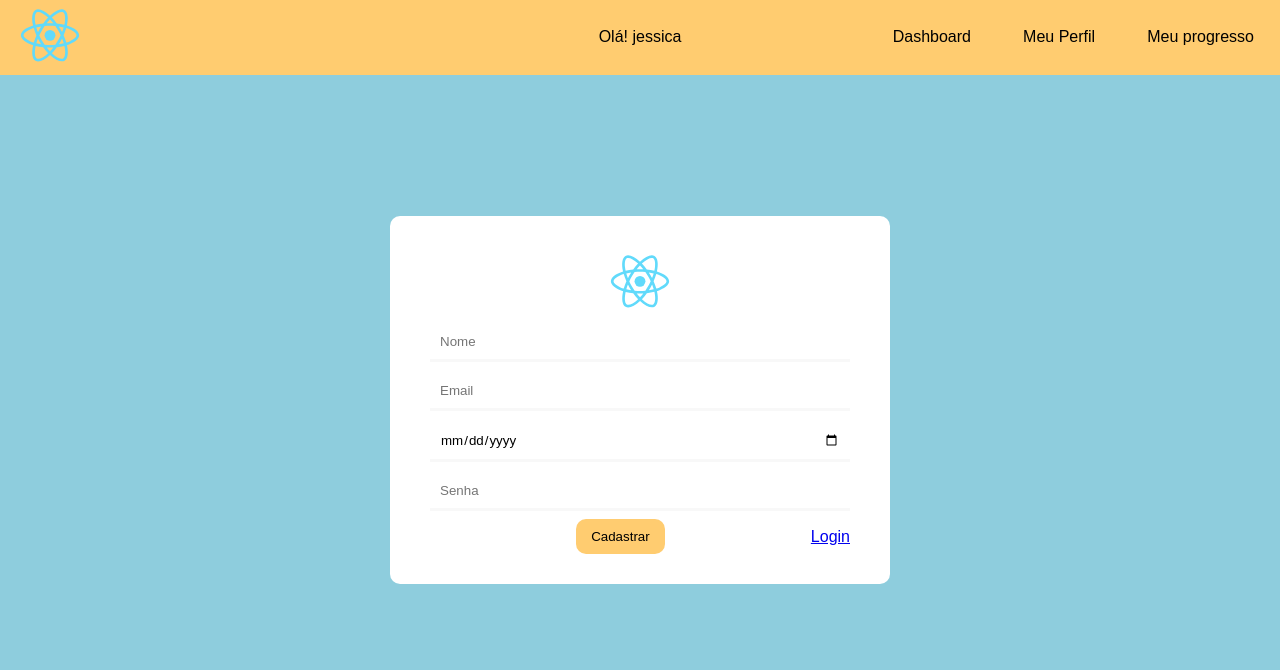
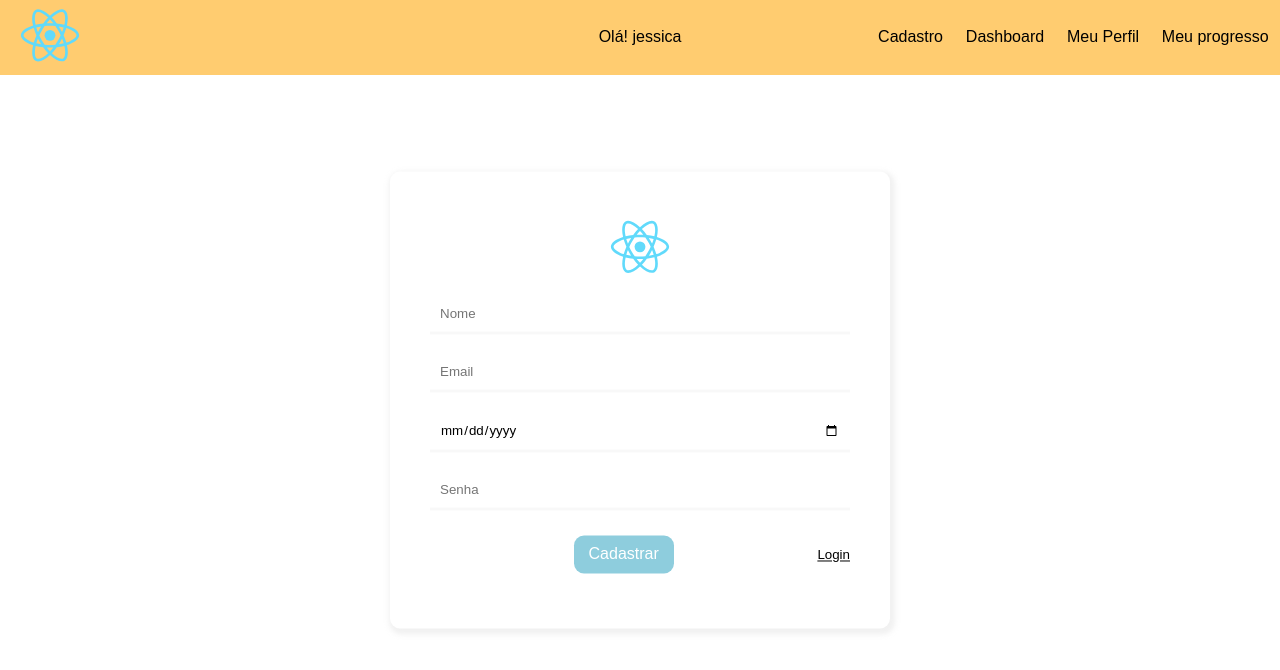
Before and after one commit to jessicapinheiro-s/meu-app-do-react-ativ-exte, a React (Create React App) app: page / in a window 1280 px wide. Shown: the top 670 px of the page. Built offline with nearby package versions, Linux system fonts and the light colour scheme.

Commit message:
reajustando caminhos (Rout React)

```diff
--- a/package.json
+++ b/package.json
@@ -10,6 +10,7 @@
     "@types/node": "^16.18.61",
     "@types/react": "^18.2.37",
     "@types/react-dom": "^18.2.15",
+    "@types/react-router-dom": "^5.3.3",
     "react": "^18.2.0",
     "react-dom": "^18.2.0",
     "react-router-dom": "^6.18.0",
--- a/src/App.tsx
+++ b/src/App.tsx
@@ -1,41 +1,21 @@
-import React from "react"
-import { BrowserRouter as Router, Route, Link, Routes } from 'react-router-dom';
+import React from 'react';
+import { BrowserRouter as Router, Route, Routes } from 'react-router-dom';
+//rotas
 import Dashboard from './Pages/dashboard';
 import MeuPerfil from './Pages/meuPerfil';
 import MeuProgresso from './Pages/meuProgresso';
 import Cadastro from './Pages/cadastro'
-import './style.css';
+import './styles/style.css';
 
 
 function App() {
   return (
-    <Router>
-      <ul>
-        <li>
-          <Link to='/dashboard'></Link>
-        </li>
-        <li>
-          <Link to='/meuPerfil'></Link>
-        </li>
-        <li>
-          <Link to='/meuProgresso'></Link>
-        </li>
-      </ul>
-      <Routes>
-        <Route path='/'>
-          <Cadastro/>
-        </Route>
-        <Route path='/dashboard'>
-          <Dashboard/>
-        </Route>
-        <Route path='/meuPerfil'>
-          <MeuPerfil/>
-        </Route>
-        <Route path='/meuProgresso'>
-          <MeuProgresso/>
-        </Route>
-      </Routes>
-    </Router>
+    <Routes>
+      <Route path='/' element={<Cadastro/>} />
+      <Route path='/dashboard' element={<Dashboard/>} />
+      <Route path='/meuPerfil' element={<MeuPerfil/>} />
+      <Route path='/meuProgresso' element={<MeuProgresso/>} />
+    </Routes>
   );
 }
 
--- a/src/components/buttons/button.tsx
+++ b/src/components/buttons/button.tsx
@@ -6,7 +6,6 @@ interface buttonProps{
 
 }
 function handleClick(){
-
     console.log('asdas');
 }
 
--- a/src/components/form/form.tsx
+++ b/src/components/form/form.tsx
@@ -20,7 +20,9 @@ export default function Formulario(props: any) {
                     <Button className='button-cadastrar'>
                         Cadastrar
                     </Button>
-                    <a href="#">Login</a>
+                    <Button className="button-login">
+                        Login
+                    </Button>
                 </div>
             </div>
         </div>
--- a/src/components/header/header.tsx
+++ b/src/components/header/header.tsx
@@ -1,4 +1,5 @@
 import React from 'react';
+import { Link } from 'react-router-dom';
 import logo from '../../imgs/logo.svg';
 import '../../styles/style.css';
 
@@ -11,9 +12,18 @@ export default function MenuHeader(props: any) {
             <p className='saudacoes'>Olá! {props.nome}</p>
             <nav className='nav-menu-header'>
                 <ul>
-                    <li><a href="/">Dashboard</a></li>
-                    <li><a href='/'>Meu Perfil</a></li>
-                    <li><a href="/">Meu progresso</a></li>
+                    <li>
+                        <Link to='/'>Cadastro</Link>
+                    </li>
+                    <li>
+                        <Link to='/dashboard'>Dashboard</Link>
+                    </li>
+                    <li>
+                        <Link to='/meuPerfil'>Meu Perfil</Link>
+                    </li>
+                    <li>
+                        <Link to='/meuProgresso'>Meu progresso</Link>
+                    </li>
                 </ul>
             </nav>
         </header>
--- a/src/index.tsx
+++ b/src/index.tsx
@@ -1,8 +1,11 @@
 import React from 'react';
-import ReactDOM from 'react-dom/client';
+import ReactDOM from 'react-dom';
 import App from './App';
+import { BrowserRouter as Router } from 'react-router-dom';
+
 
 //config router
+/*
 import {
   createBrowserRouter, RouterProvider
 } from "react-router-dom";
@@ -39,4 +42,11 @@ root.render(
   <React.StrictMode>
     <RouterProvider router={router} />
   </React.StrictMode>
+);*/
+
+ReactDOM.render(
+  <Router>
+    <App />
+  </Router>,
+  document.getElementById('root')
 );
--- a/src/styles/components/_cadastro.scss
+++ b/src/styles/components/_cadastro.scss
@@ -3,17 +3,18 @@
 
 
 body {
-    background-color: $cor-terciaria;
+    background-color: white;
 }
 
 .modal-bg {
     box-sizing: border-box;
+    box-shadow: 2px 3px 5px 3px rgba(219, 219, 219, 0.39);
     background-color: white;
     width: 500px;
     margin: auto;
     background-color: white;
     border-radius: 10px;
-    padding: 30px 40px;
+    padding: 40px;
     position: absolute;
     top: 50%;
     left: 50%;
@@ -35,7 +36,7 @@ body {
             border: none;
             outline: none;
             padding: 10px;
-            margin: 3px 0px 8px;
+            margin: 10px 0px;
             border-bottom: 3px solid $cor-borda;
 
             &:focus {
@@ -51,21 +52,34 @@ body {
         display: flex;
         align-items: center;
         justify-content: space-between;
+        width: 100%;
 
         .button-cadastrar {
-            margin: 0 auto;
+            margin: 15px auto;
             cursor: pointer;
-            background-color: $cor-principal;
+            background-color: $cor-terciaria;
             border-radius: 10px;
             padding: 10px 15px;
             border: none;
-
+            color: white;
+            font-size: 1rem;
 
             &:hover {
-                background-color: $cor-quartenaria;
+                background-color: $cor-secundaria;
                 transition: all 0.5s;
             }
+
         }
+        .button-login {
+            border: none;
+            background-color: transparent;
+            text-decoration: underline;
+
+            &:hover {
+                text-decoration: none;
+            }
+        }
+
     }
 
 }
--- a/src/styles/style.css
+++ b/src/styles/style.css
@@ -34,17 +34,18 @@
 }
 
 body {
-  background-color: #8ECDDD;
+  background-color: white;
 }
 
 .modal-bg {
   box-sizing: border-box;
+  box-shadow: 2px 3px 5px 3px rgba(219, 219, 219, 0.39);
   background-color: white;
   width: 500px;
   margin: auto;
   background-color: white;
   border-radius: 10px;
-  padding: 30px 40px;
+  padding: 40px;
   position: absolute;
   top: 50%;
   left: 50%;
@@ -64,7 +65,7 @@ body {
   border: none;
   outline: none;
   padding: 10px;
-  margin: 3px 0px 8px;
+  margin: 10px 0px;
   border-bottom: 3px solid rgba(245, 245, 245, 0.6588235294);
 }
 .modal-bg .inputs-login-form input:focus {
@@ -74,18 +75,29 @@ body {
   display: flex;
   align-items: center;
   justify-content: space-between;
+  width: 100%;
 }
 .modal-bg .container-buttons .button-cadastrar {
-  margin: 0 auto;
+  margin: 15px auto;
   cursor: pointer;
-  background-color: #FFCC70;
+  background-color: #8ECDDD;
   border-radius: 10px;
   padding: 10px 15px;
   border: none;
+  color: white;
+  font-size: 1rem;
 }
 .modal-bg .container-buttons .button-cadastrar:hover {
-  background-color: #FFFADD;
+  background-color: #22668D;
   transition: all 0.5s;
+}
+.modal-bg .container-buttons .button-login {
+  border: none;
+  background-color: transparent;
+  text-decoration: underline;
+}
+.modal-bg .container-buttons .button-login:hover {
+  text-decoration: none;
 }
 
 * {
```
Also changed, not shown: src/components/input/inputEmail.tsx (added, +9 -0 lines), src/components/input/inputSenha.tsx (added, +8 -0 lines), src/components/input/inputTxt.tsx (added, +12 -0 lines), 2 other files (tests, documents, lock files or other folders).
